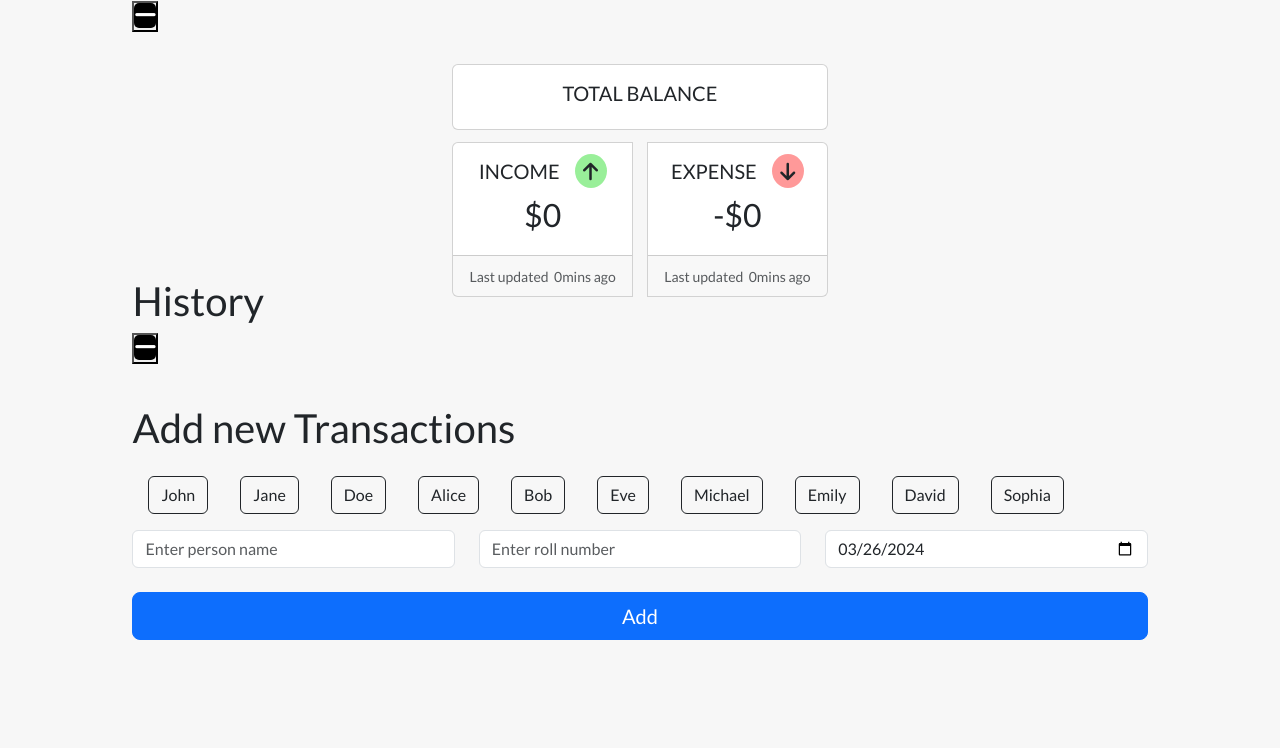
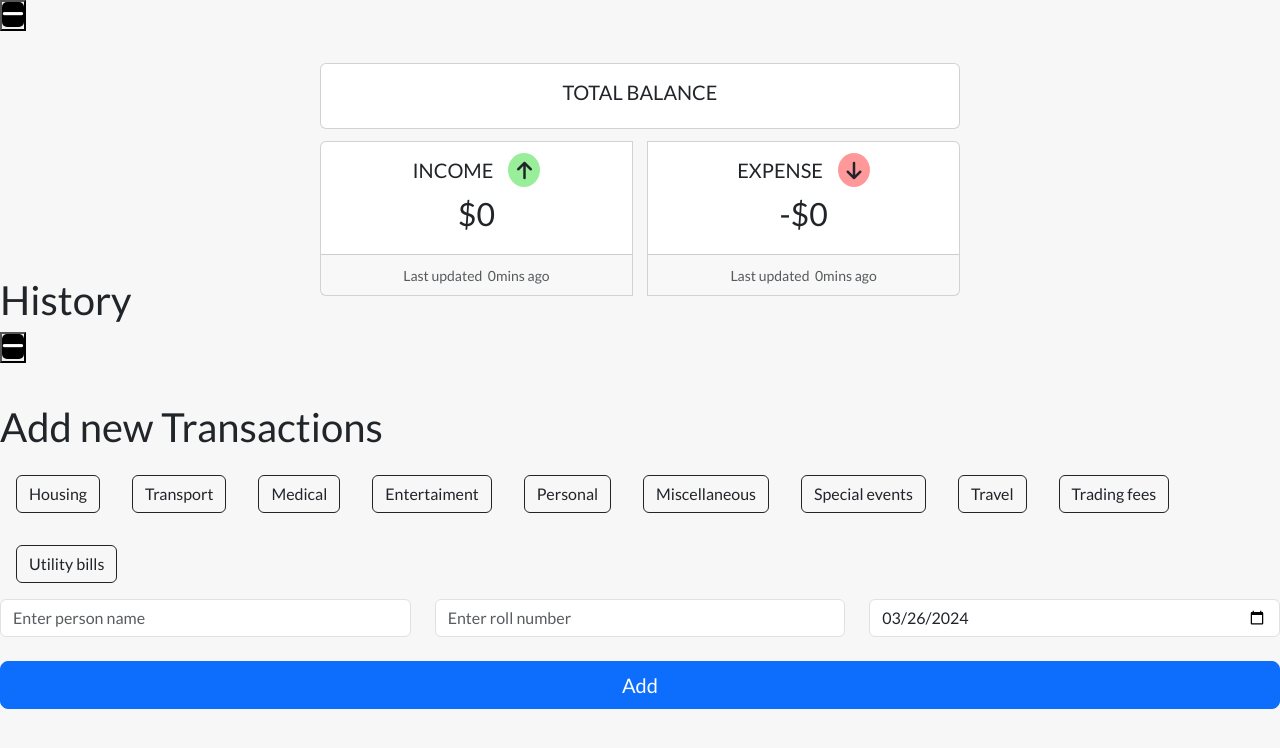
Before and after one commit to RahulPorel/Expense-Tracker, a React (Vite) app: page / in a window 1280 px wide. Shown: the top 748 px of the page. Built offline with nearby package versions, Linux system fonts and the light colour scheme; a web font is replaced by a local one.

Commit message:
update code

```diff
--- a/src/components/Transactions/Transactions.jsx
+++ b/src/components/Transactions/Transactions.jsx
@@ -71,16 +71,16 @@
 
   // Array of objects containing person names and roll numbers
   const persons = [
-    { name: "John", rollNo: "101" },
-    { name: "Jane", rollNo: "102" },
-    { name: "Doe", rollNo: "103" },
-    { name: "Alice", rollNo: "104" },
-    { name: "Bob", rollNo: "105" },
-    { name: "Eve", rollNo: "106" },
-    { name: "Michael", rollNo: "107" },
-    { name: "Emily", rollNo: "108" },
-    { name: "David", rollNo: "109" },
-    { name: "Sophia", rollNo: "110" },
+    { name: "Housing", rollNo: "1000" },
+    { name: "Transport", rollNo: "350" },
+    { name: "Medical", rollNo: "1200" },
+    { name: "Entertaiment", rollNo: "400" },
+    { name: "Personal", rollNo: "200" },
+    { name: "Miscellaneous", rollNo: "125" },
+    { name: "Special events", rollNo: "1500" },
+    { name: "Travel", rollNo: "1000" },
+    { name: "Trading fees", rollNo: "500" },
+    { name: "Utility bills", rollNo: "100" },
   ];
 
   return (
```
